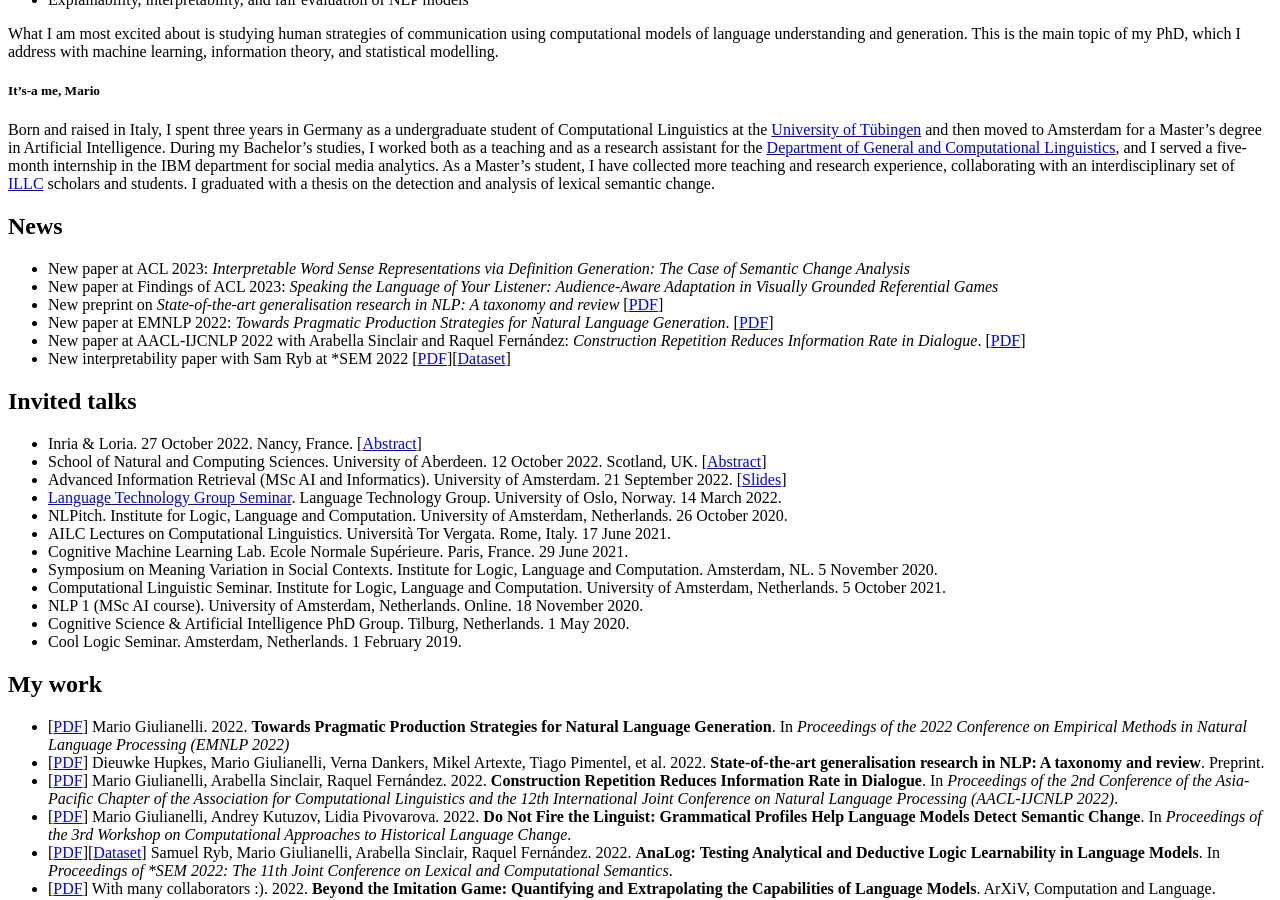
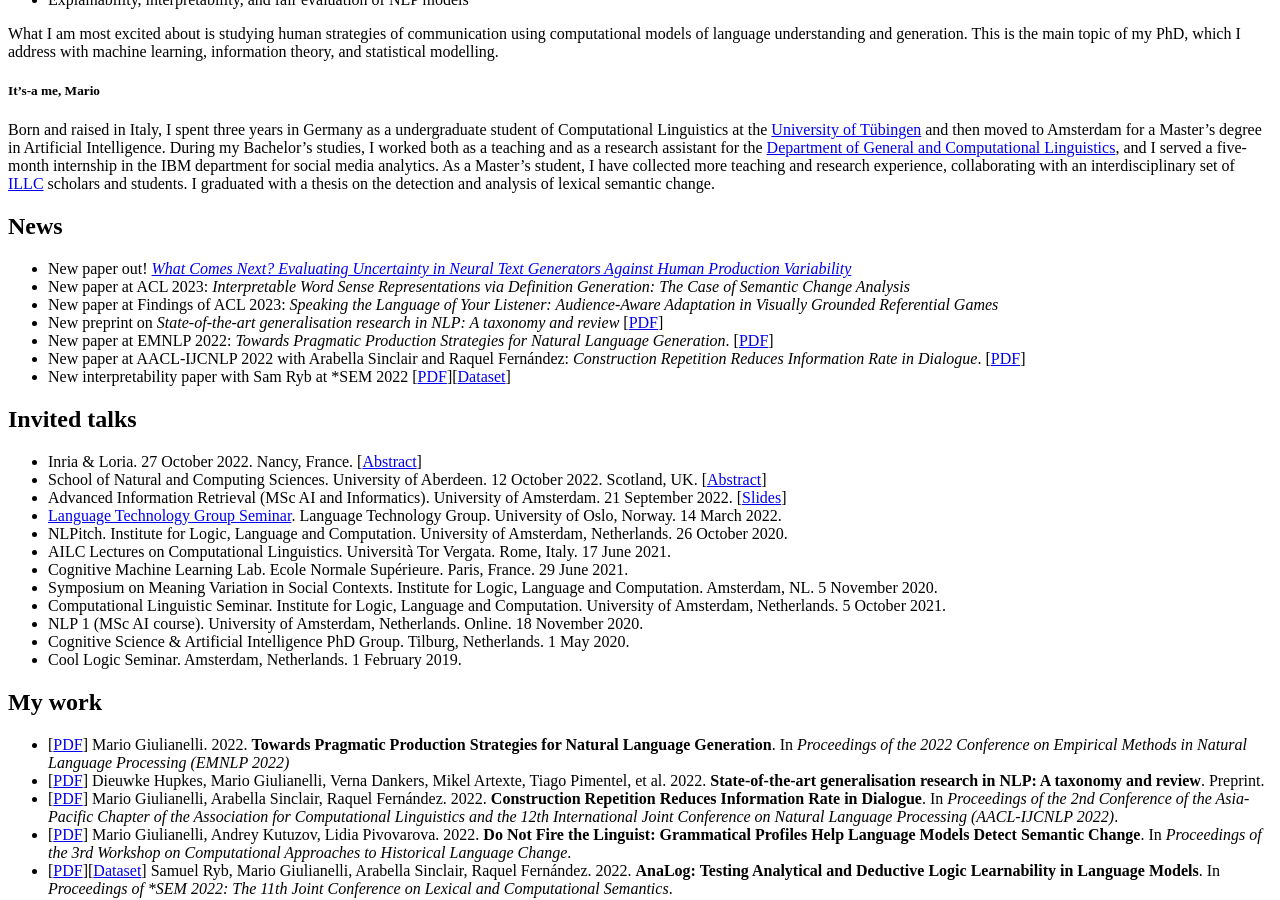
Before and after one commit to glnmario/glnmario.github.io, a Jekyll site: the page built from index.md, in a window 1280 px wide and 900 px high, scrolled down 1131 px. Built offline with Jekyll 4.4.1, drawn with Linux system fonts in a browser that asks for light colours.

Commit message:
Update index.md

```diff
--- a/index.md
+++ b/index.md
@@ -29,6 +29,7 @@ Currently I study Artificial Intelligence at the University of Amsterdam.
 -->
 
 ## News
+- New paper out! [_What Comes Next? Evaluating Uncertainty in Neural Text Generators Against Human Production Variability_](https://arxiv.org/abs/2305.11707)
 - New paper at ACL 2023: _Interpretable Word Sense Representations via Definition Generation: The Case of Semantic Change Analysis_
 - New paper at Findings of ACL 2023: _Speaking the Language of Your Listener: Audience-Aware Adaptation in Visually Grounded Referential Games_
 - New preprint on _State-of-the-art generalisation research in NLP: A taxonomy and review_ [[PDF](https://arxiv.org/abs/2210.03050)]
```
